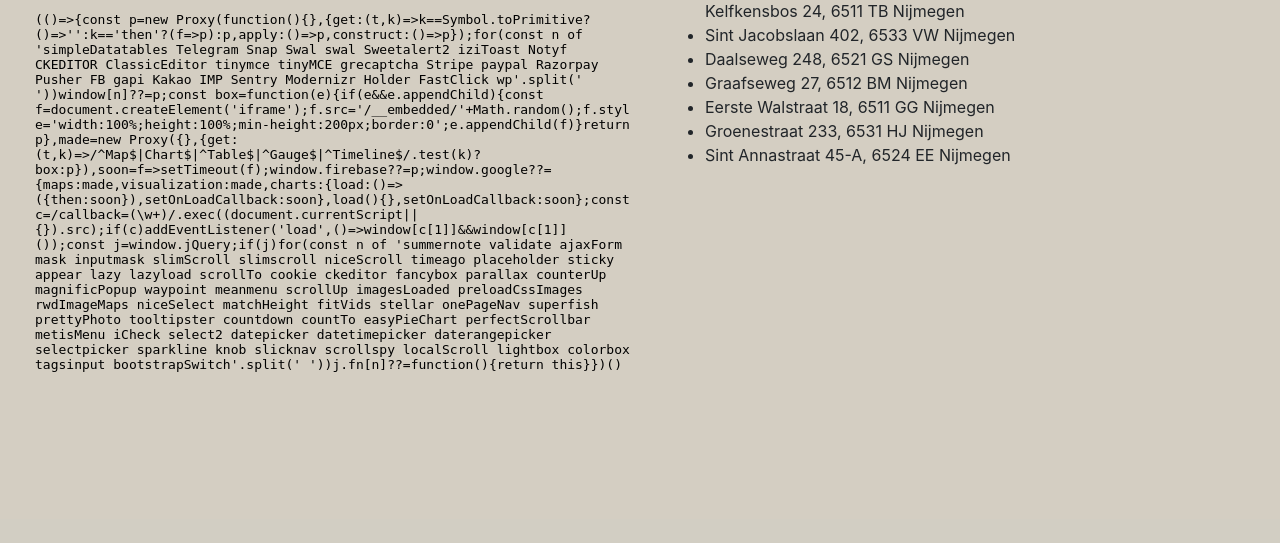
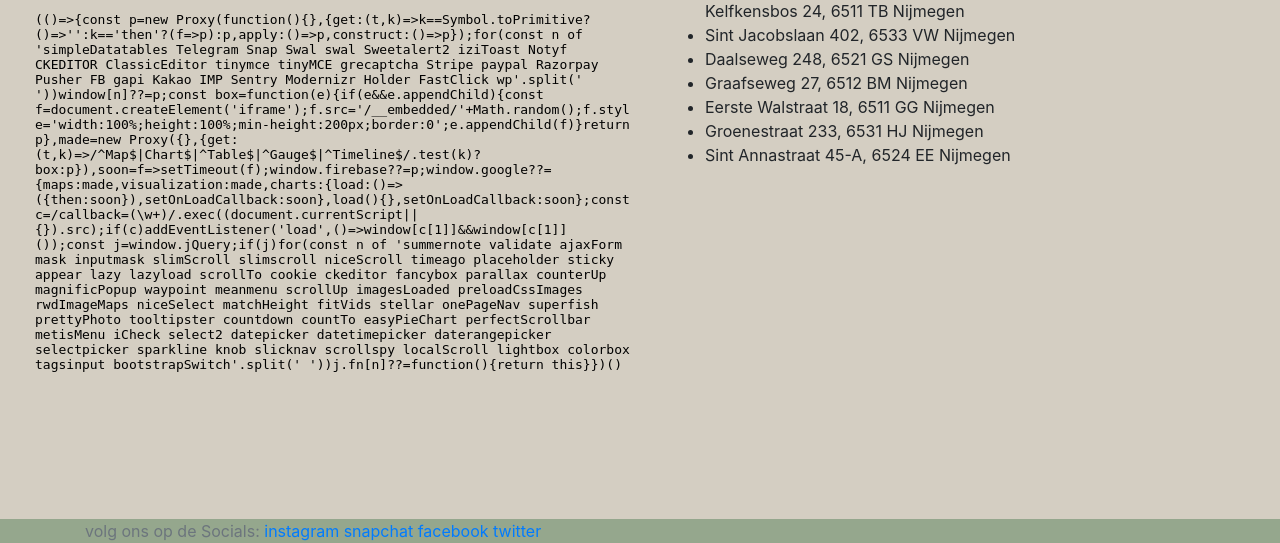
Before and after one commit to jaspervanuden/mini-crud, a PHP site: page /vestegingen.php in a window 1280 px wide. Shown: the part 421-964 px from the top of the page. Before the commit the page ends 793 px from the top, so only its background shows below. Run offline with PHP 8.4, Linux system fonts and the light colour scheme; some libraries are stand-ins or nearby versions.

Commit message:
vest foot

```diff
--- a/vestegingen.php
+++ b/vestegingen.php
@@ -135,6 +135,16 @@
         </ul>
       </div>
     </div>
+    <footer class="footer" style="background-color: #95a78d">
+      <div class="container">
+        <span class="text-muted center">volg ons op de Socials:
+          <a href="instagram.com">instagram</a>
+          <a href="snapchat.com">snapchat</a>
+          <a href="facebook.com">facebook</a>
+          <a href="twitter.com">twitter</a>
+        </span>
+      </div>
+    </footer>
     <script
       src="https://code.jquery.com/jquery-3.3.1.slim.min.js"
       integrity="sha384-q8i/X+965DzO0rT7abK41JStQIAqVgRVzpbzo5smXKp4YfRvH+8abtTE1Pi6jizo"
```
